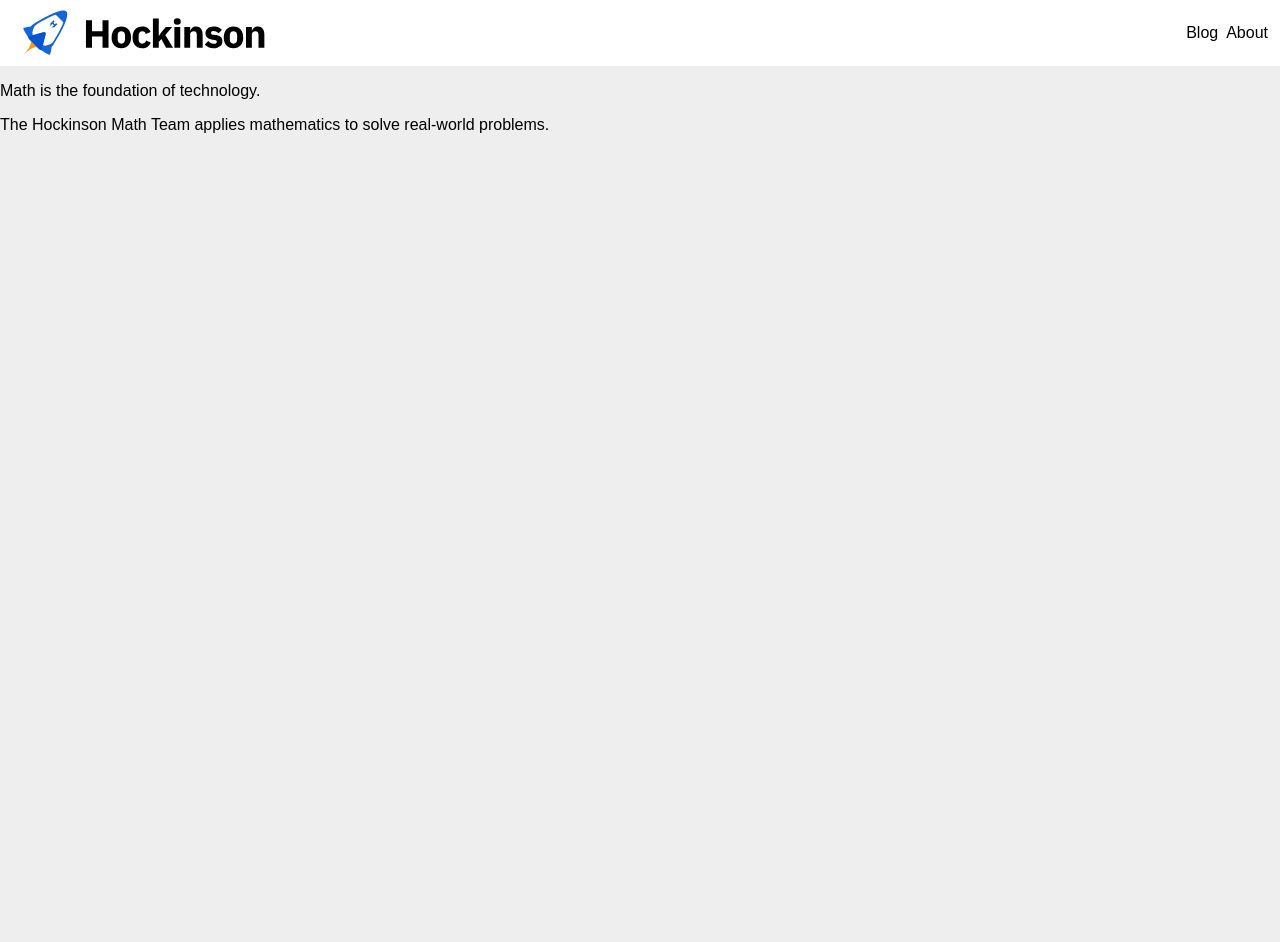
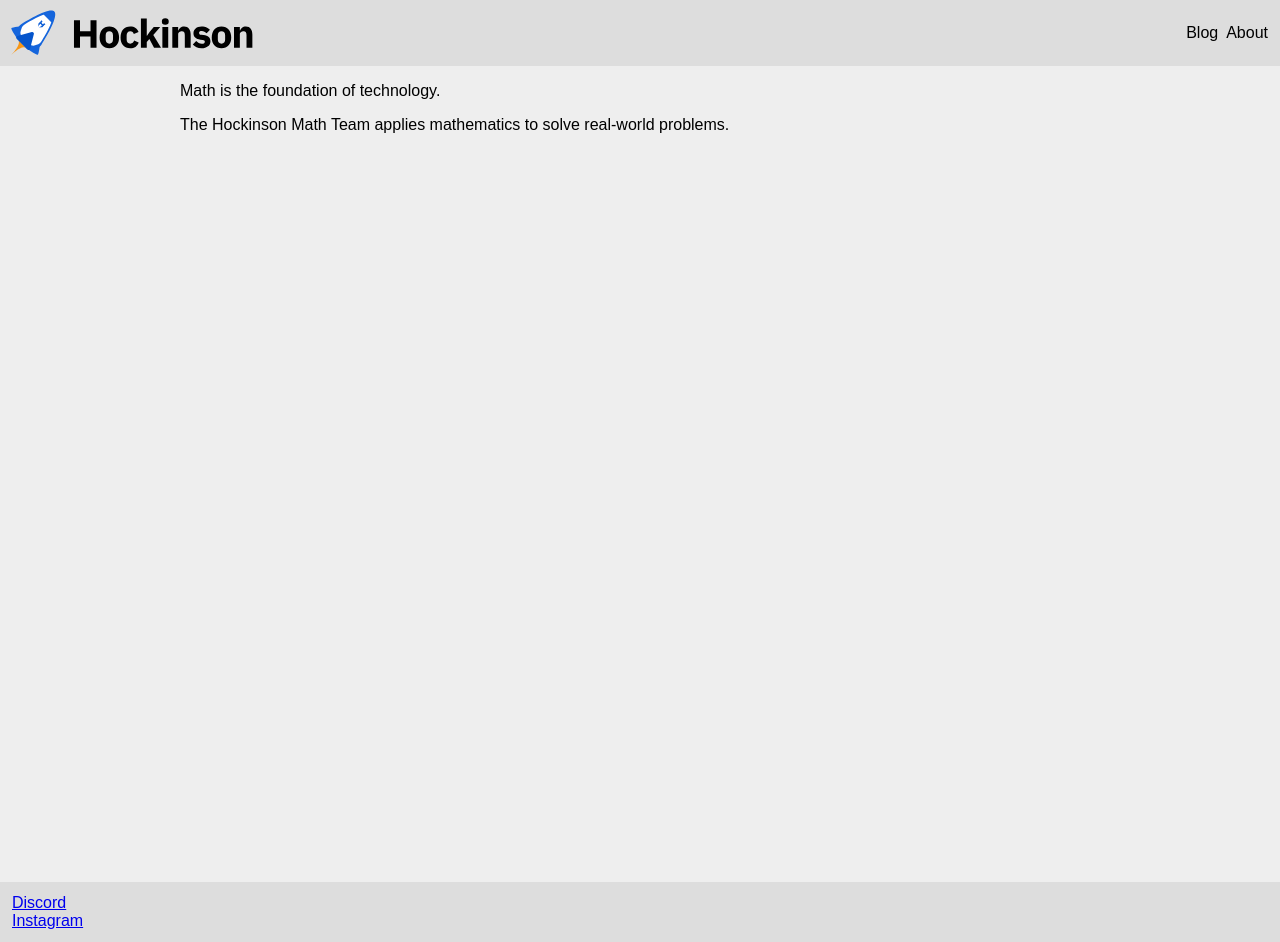
Before and after one commit to hockinson/www, a Next.js app: page / in a window 1280 px wide. Before the commit the page ends 800 px from the top, so only its background shows below. Built offline with nearby package versions, Linux system fonts and the light colour scheme.

Commit message:
Added footer

```diff
--- a/src/components/Layout.js
+++ b/src/components/Layout.js
@@ -47,6 +47,11 @@ export default function Layout({ children }) {
       </header>
 
       <main className={styles.main}>{children}</main>
+
+      <footer className={styles.footer}>
+        <Link href="https://discord.gg/CqpcYPD3h8">Discord</Link>
+        <Link href="https://www.instagram.com/hawkinsonmath/">Instagram</Link>
+      </footer>
     </>
   );
 }
--- a/src/components/styles/Layout.module.css
+++ b/src/components/styles/Layout.module.css
@@ -1,14 +1,15 @@
+/* Header */
 .logo {
   width: 255px;
   display: flex;
 }
 
 .head {
-  margin: 0;
   background-color: var(--color-s0);
+  position: sticky;
+  top: 0;
 
   /* Spacing */
-  padding-left: 12px;
   padding-right: 12px;
 
   /* Evenly space children */
@@ -35,3 +36,22 @@
   color: var(--color-text);
   text-decoration: underline;
 }
+
+/* Body */
+.main {
+  min-height: 100vh;
+
+  max-width: 920px;
+  margin: 0 auto;
+}
+
+/* Footer */
+.footer {
+  background-color: var(--color-s0);
+
+  /* Spacing */
+  padding: 12px;
+
+  display: grid;
+  grid-template-rows: 1fr 1fr;
+}
--- a/src/styles/globals.css
+++ b/src/styles/globals.css
@@ -2,7 +2,7 @@
   --color-bg: #eee;
   --color-fg: #000;
 
-  --color-s0: #fff;
+  --color-s0: #ddd;
 
   --color-subtext-0: #222;
 }
@@ -12,7 +12,7 @@
     --color-bg: #111;
     --color-fg: #eee;
 
-    --color-s0: #000;
+    --color-s0: #222;
 
     --color-subtext-0: #ccc;
   }
```
